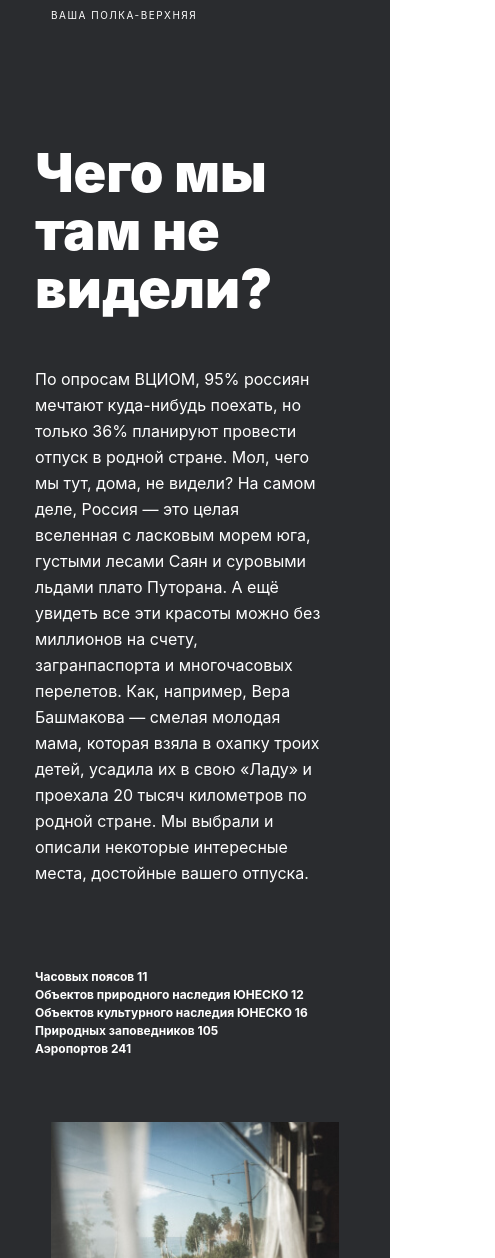
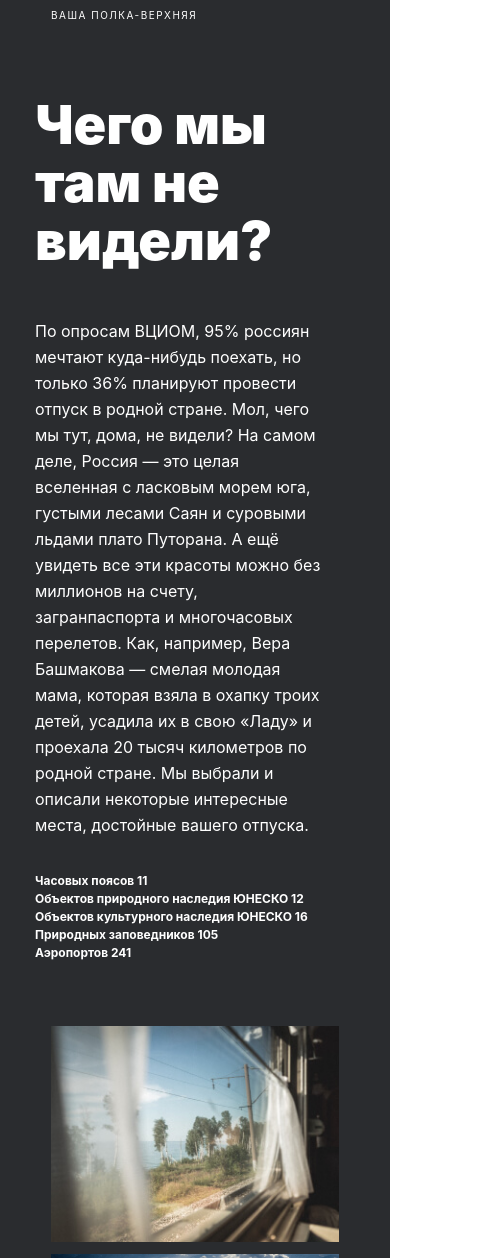
Before and after one commit to Angelikusya/russian-travel, a plain HTML site: page index.html in a window 390 px wide. Shown: the part 493-1751 px from the top of the page, 495 px wide, since content can reach past the window. Drawn offline with Linux system fonts and the light colour scheme; files whose address does not match are found by name.

Commit message:
2 commit

```diff
--- a/blocks/intro/__list/intro__list.css
+++ b/blocks/intro/__list/intro__list.css
@@ -26,7 +26,7 @@
   /* 320px-767px*/
   @media screen and (max-width: 767px) {
     .intro__list{
-        padding: 48px 0 0 0;
+        padding: 0;
         max-width: 288px;
     }
   }
--- a/blocks/intro/__title/intro__title.css
+++ b/blocks/intro/__title/intro__title.css
@@ -25,7 +25,7 @@
   /* 320px-767px*/
   @media screen and (max-width: 767px) {
     .intro__title{
-        padding: 48px 0 0 0;
+        padding: 0;
         max-width: 288px;
     }
   }
--- a/blocks/page/page.css
+++ b/blocks/page/page.css
@@ -3,5 +3,7 @@
   color: #FFFFFF;
   margin: 0;
   font-family: 'Inter', Arial, Helvetica, sans-serif;
+  -webkit-font-smoothing: antialiased;
+  -moz-osx-font-smoothing: grayscale;
   width: 100%;
 }
--- a/blocks/place/__image/place__image.css
+++ b/blocks/place/__image/place__image.css
@@ -1,5 +1,5 @@
 .place__image {
-    max-width: 100%;
+    max-width: 460px;
     grid-row: 2;
     grid-column: 1;
 }
--- a/blocks/place/place.css
+++ b/blocks/place/place.css
@@ -21,6 +21,7 @@
 /* 768px-1023px */
 @media screen and (max-width: 1023px) {
     .place  {
+        grid-template-columns: repeat(auto-fit, minmax(340px, 1fr));
         padding: 0 0 73px 0;
         gap: 48px 28px;
     }
```
Also changed, not shown: 5 other files.
